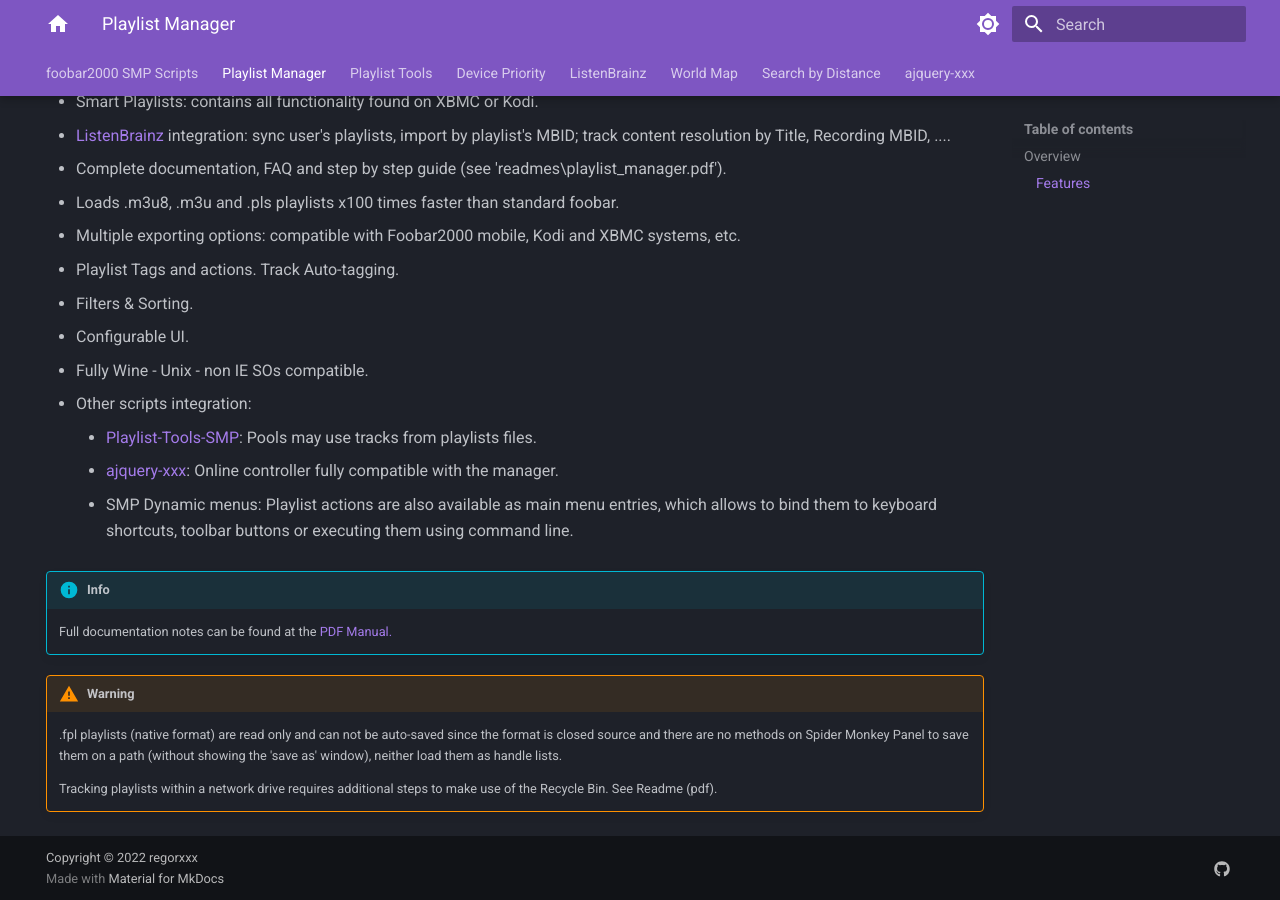
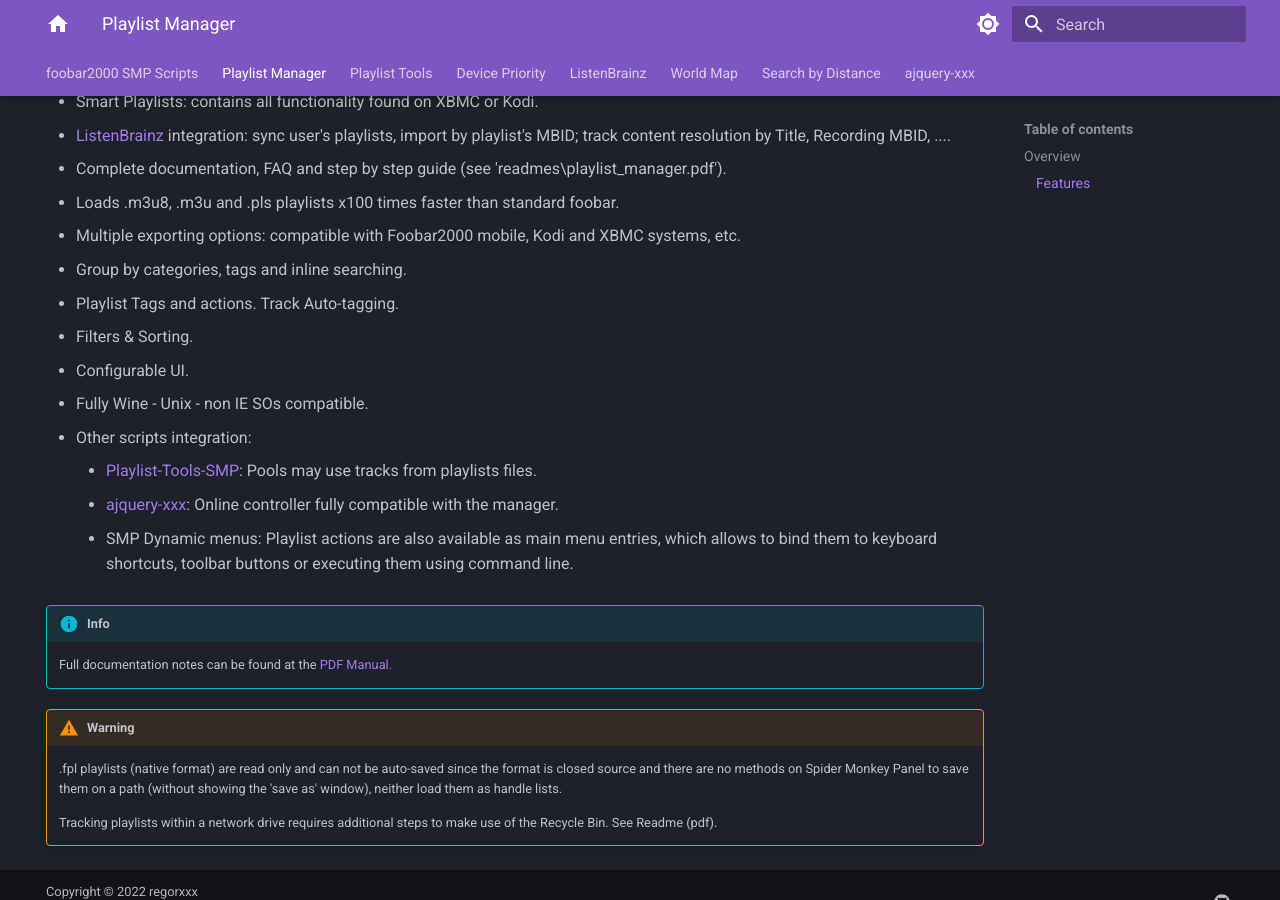
Before and after one commit to regorxxx/foobar2000-SMP.github.io, an MkDocs documentation site: the page built from docs/scripts/playlist-manager-smp.md, in a window 1280 px wide and 900 px high, scrolled down 859 px. Built offline with MkDocs 1.6.1 and Material for MkDocs 9.7.7, drawn with Linux system fonts in a browser that asks for light colours.

Commit message:
Update description.

```diff
--- a/docs/scripts/playlist-manager-smp.md
+++ b/docs/scripts/playlist-manager-smp.md
@@ -23,6 +23,7 @@
 - Complete documentation, FAQ and step by step guide (see 'readmes\playlist_manager.pdf').
 - Loads .m3u8, .m3u and .pls playlists x100 times faster than standard foobar.
 - Multiple exporting options: compatible with Foobar2000 mobile, Kodi and XBMC systems, etc.
+- Group by categories, tags and inline searching.
 - Playlist Tags and actions. Track Auto-tagging.
 - Filters & Sorting.
 - Configurable UI.
```
